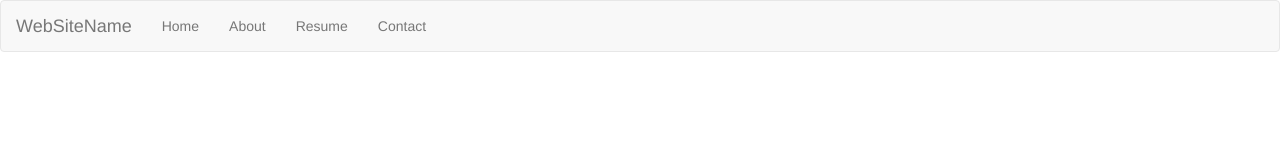
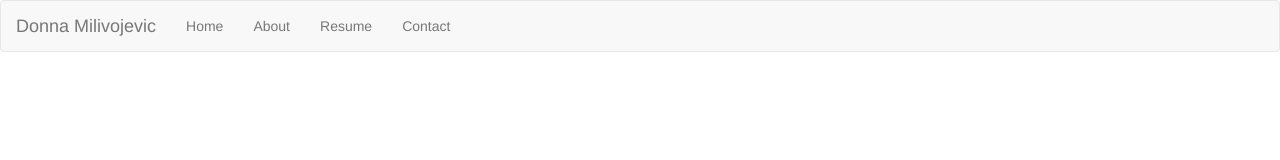
Before and after one commit to donnamilivojevic/donnamilivojevic.github.io, a plain HTML site: page about.html in a window 1280 px wide. Drawn offline with nearby package versions, Linux system fonts and the light colour scheme.

Commit message:
test nav 4

```diff
--- a/about.html
+++ b/about.html
@@ -12,7 +12,7 @@
       <nav class="navbar navbar-default">
     <div class="container-fluid">
       <div class="navbar-header">
-        <a class="navbar-brand" href="index.html">WebSiteName</a>
+        <a class="navbar-brand" href="index.html">Donna Milivojevic</a>
       </div>
       <ul class="nav navbar-nav">
         <li><a href="index.html">Home</a></li>
```
Also changed, not shown: contact.html (+1 -1 lines), index.html (+1 -1 lines), resume.html (+1 -1 lines).
